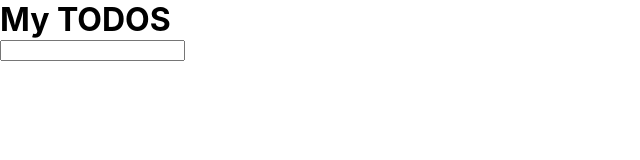
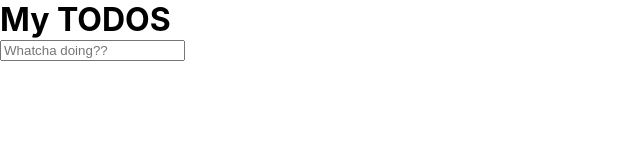
Before and after one commit to LMathers00/to-do-list, a React (Create React App) app: page / in a window 1280 px wide. Shown: the top 160 px of the page, without its empty margins (0-640 px from the left). Built offline with nearby package versions, Linux system fonts and the light colour scheme.

Commit message:
added placeholder text

```diff
--- a/src/Components/InputBar/InputBar.jsx
+++ b/src/Components/InputBar/InputBar.jsx
@@ -3,7 +3,7 @@ import "./InputBar.scss"
 const InputBar = () => {
     return (
         <form className="InputBar__Field">
-        <input type={"text"}/>
+        <input type={"text"} placeholder="Whatcha doing??"/>
         </form>
     )
 }
```
